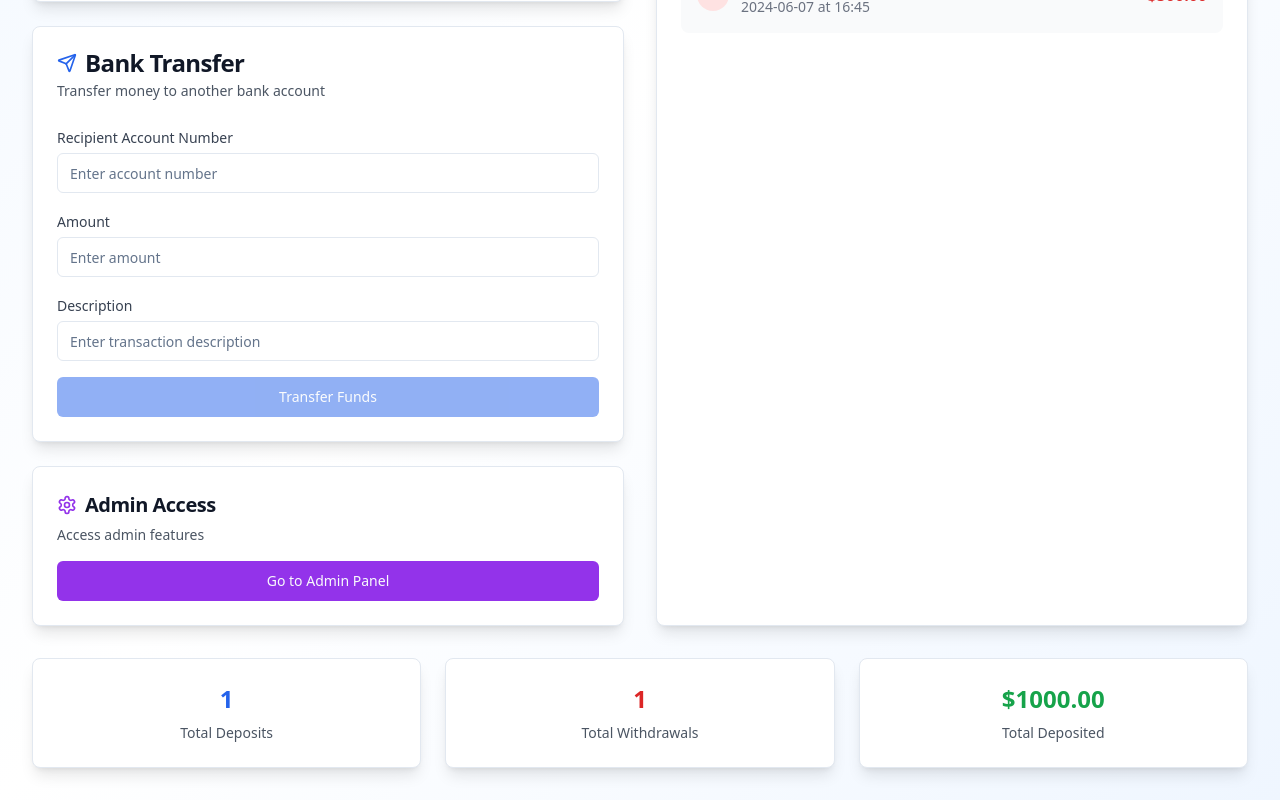
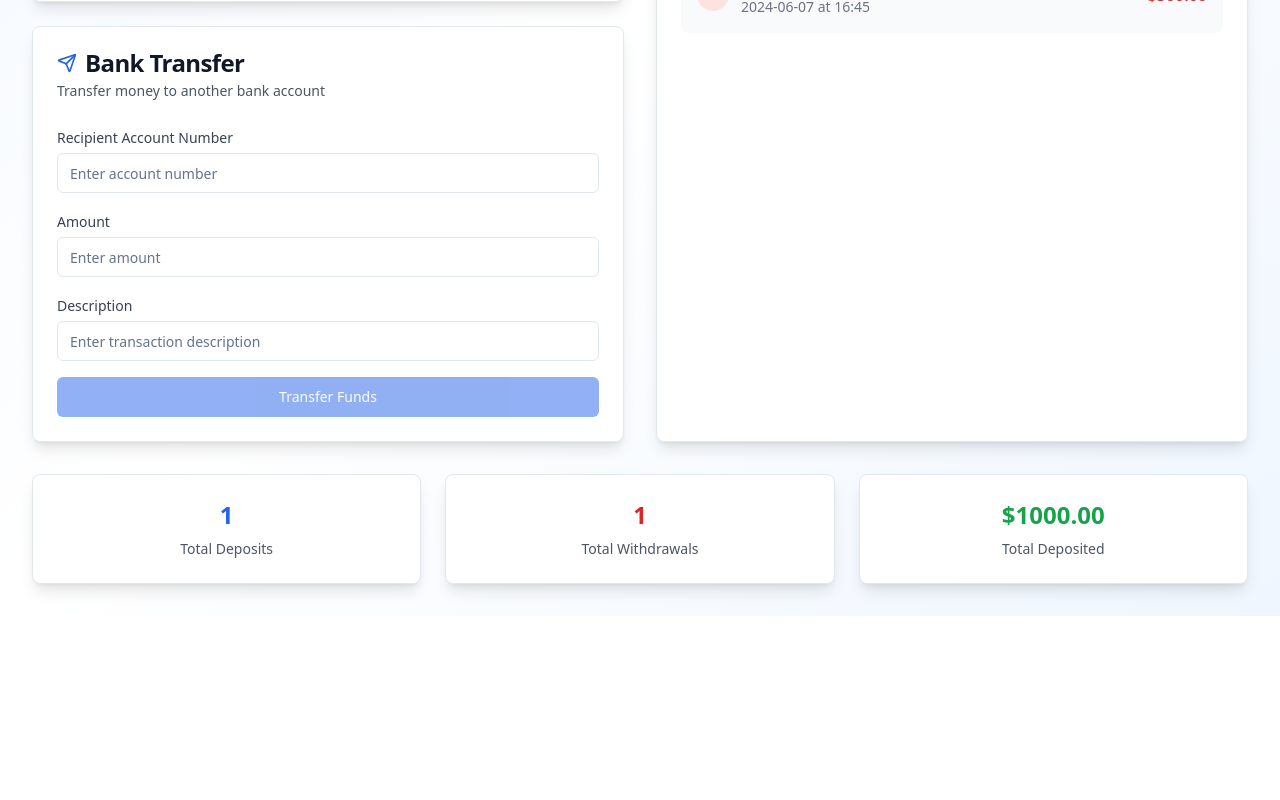
Before and after one commit to MB3R3/mock-money-manager-online, a React (Vite) app: page / in a window 1280 px wide. Shown: the part 645-1445 px from the top of the page. After the commit the page ends 1261 px from the top, so only its background shows below. Built offline with nearby package versions, Linux system fonts and the light colour scheme.

Commit message:
Remove admin panel from home screen
The admin panel link has been removed from the home screen.

```diff
--- a/src/components/TransactionForms.tsx
+++ b/src/components/TransactionForms.tsx
@@ -4,8 +4,7 @@ import { Card, CardContent, CardDescription, CardHeader, CardTitle } from "@/com
 import { Button } from "@/components/ui/button";
 import { Input } from "@/components/ui/input";
 import { Label } from "@/components/ui/label";
-import { Banknote, Settings } from "lucide-react";
-import { Link } from "react-router-dom";
+import { Banknote } from "lucide-react";
 import TransferForm from './TransferForm';
 
 interface TransactionFormsProps {
@@ -113,30 +112,6 @@ const TransactionForms = ({
         setTransferDescription={setTransferDescription}
         isDarkMode={isDarkMode}
       />
-
-      {/* Admin Access Card */}
-      <Card className={`shadow-lg hover:shadow-xl transition-all duration-300 ${
-        isDarkMode ? 'bg-gray-800 border-gray-700' : 'bg-white'
-      }`}>
-        <CardHeader className="pb-4">
-          <CardTitle className={`flex items-center space-x-2 text-lg sm:text-xl transition-colors duration-300 ${
-            isDarkMode ? 'text-white' : 'text-gray-900'
-          }`}>
-            <Settings className="h-5 w-5 text-purple-600" />
-            <span>Admin Access</span>
-          </CardTitle>
-          <CardDescription className={`transition-colors duration-300 ${
-            isDarkMode ? 'text-gray-300' : 'text-gray-600'
-          }`}>Access admin features</CardDescription>
-        </CardHeader>
-        <CardContent>
-          <Link to="/admin">
-            <Button className="w-full bg-purple-600 hover:bg-purple-700">
-              Go to Admin Panel
-            </Button>
-          </Link>
-        </CardContent>
-      </Card>
     </div>
   );
 };
```
